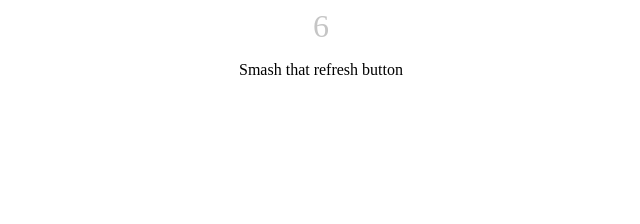
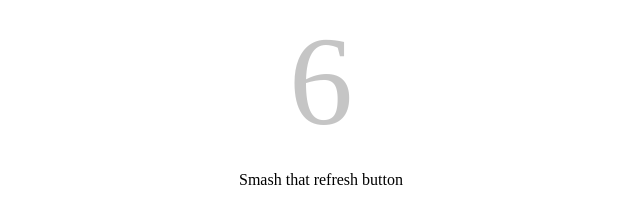
Before and after one commit to cbtaylor/nback, a plain HTML site: page index.html in a window 1280 px wide. Shown: the whole page, without its empty margins (319-959 px from the left). Drawn offline with Linux system fonts and the light colour scheme.

Commit message:
Update style.css

```diff
--- a/style.css
+++ b/style.css
@@ -2,7 +2,7 @@
   opacity: 1;
   transition: 1s opacity;
   text-align: center;
-  font-size:32px;
+  font-size:128px;
 }
 
 p {
```
